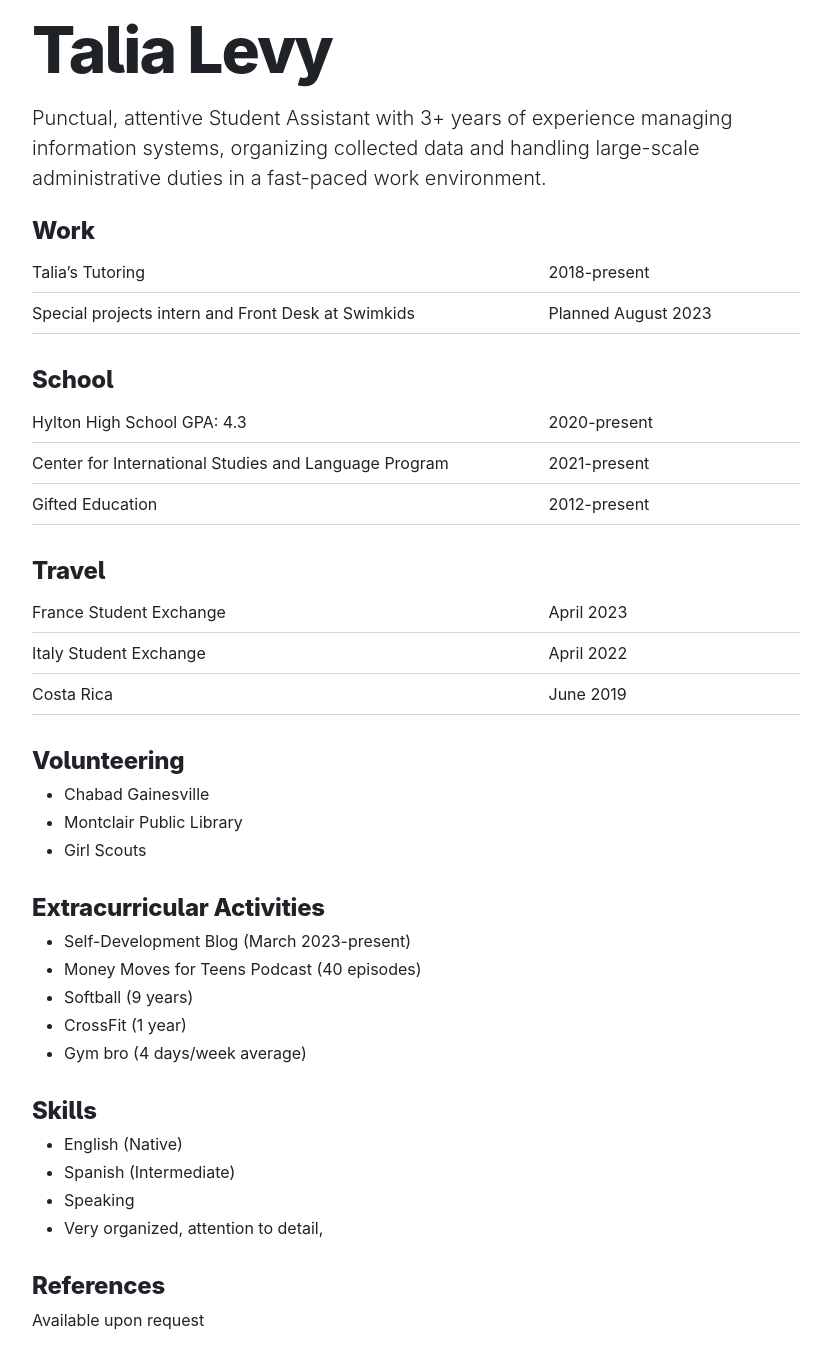
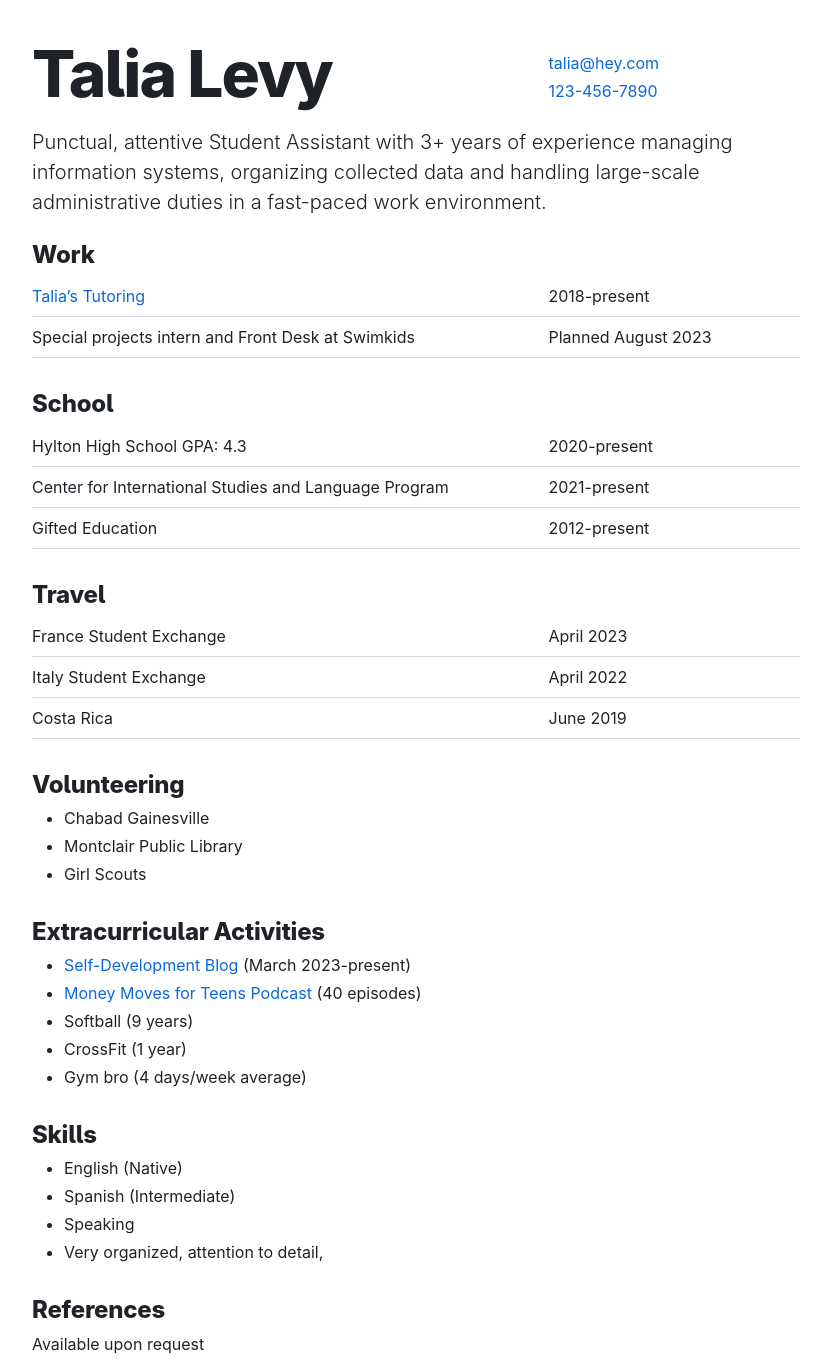
Before and after one commit to tslevy/resume, a Jekyll site: the page built from index.md, in a window 1280 px wide. Shown: the whole page, without its empty margins (224-1055 px from the left). Built offline with Jekyll 4.4.1, drawn with Linux system fonts in a browser that asks for light colours; our own code applies the rules of GitHub Pages for plain Markdown files; before the commit the page ends 1348 px from its top, so only the background shows below that.

Commit message:
add contacts and external links

```diff
--- a/index.md
+++ b/index.md
@@ -2,8 +2,15 @@
 title: Home
 ---
 
-# Talia Levy
-{: .h2-mktg .border-0 .mb-0}
+<div class="">
+  <div class="col-8 d-inline-block">
+    <h1 class="h2-mktg border-0 mb-0">Talia Levy</h1>
+  </div>
+  <div class="col-3 d-inline-block">
+    <p class="mb-1"><a href="mailto:talia@hey.com">talia@hey.com</a></p>
+    <p><a href="tel:1234567890">123-456-7890</a></p>
+  </div>
+</div>
 
 Punctual, attentive Student Assistant with 3+ years of experience managing information systems, organizing collected data and handling large-scale administrative duties in a fast-paced work environment.
 {: .lead .mt-0}
@@ -13,7 +20,7 @@ Punctual, attentive Student Assistant with 3+ years of experience managing infor
 
 <div class="border-bottom py-2">
   <div class="col-8 d-inline-block">
-    Talia’s Tutoring
+    <a href="https://taliastutoring.com/" class="link-mktg">Talia’s Tutoring</a>
   </div>
   <div class="col-3 d-inline-block">
     2018-present
@@ -99,8 +106,8 @@ Punctual, attentive Student Assistant with 3+ years of experience managing infor
 ## Extracurricular Activities
 {: .border-0 .mb-0 .mt-5 .h5-mktg}
 
-- Self-Development Blog (March 2023-present)
-- Money Moves for Teens Podcast (40 episodes)
+- [Self-Development Blog](https://world.hey.com/talia/) (March 2023-present)
+- [Money Moves for Teens Podcast](https://pglevy.github.io/mm4t-site/) (40 episodes)
 - Softball (9 years)
 - CrossFit (1 year)
 - Gym bro (4 days/week average)
```
